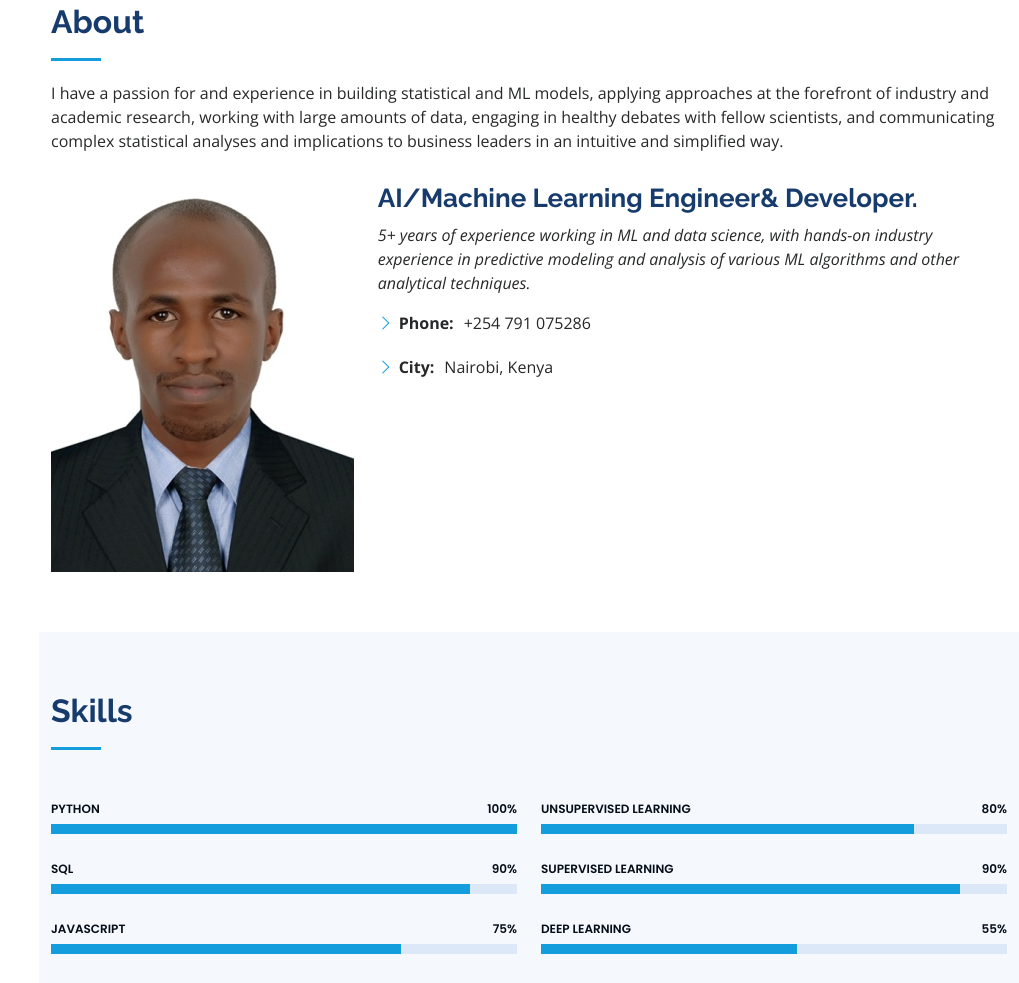
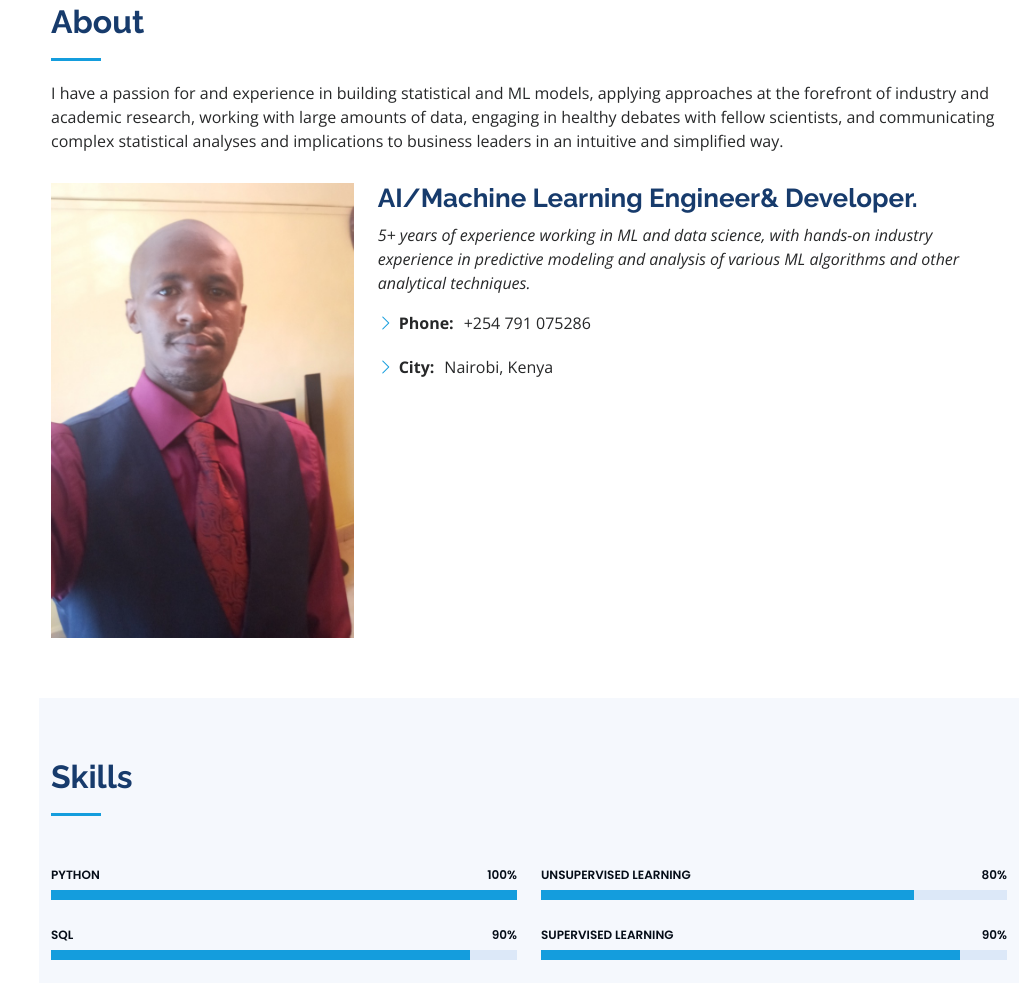
Before and after one commit to AlexanderMK/Portfolio, a plain HTML site: page index.html in a window 1280 px wide. Shown: the part 857-1840 px from the top of the page, without its empty margins (261-1280 px from the left). Drawn offline with nearby package versions, Linux system fonts and the light colour scheme.

Commit message:
Update index.html
Added Personal Image

```diff
--- a/index.html
+++ b/index.html
@@ -93,7 +93,7 @@
 
         <div class="row">
           <div class="col-lg-4" data-aos="fade-right">
-            <img src="assets/img/alex-ml.jpg" class="img-fluid" alt="">
+            <img src="assets/img/Alex-Machine-Learning.jpg" class="img-fluid" alt="">
           </div>
           <div class="col-lg-8 pt-4 pt-lg-0 content" data-aos="fade-left">
             <h3>AI/Machine Learning Engineer&amp; Developer.</h3>
```
